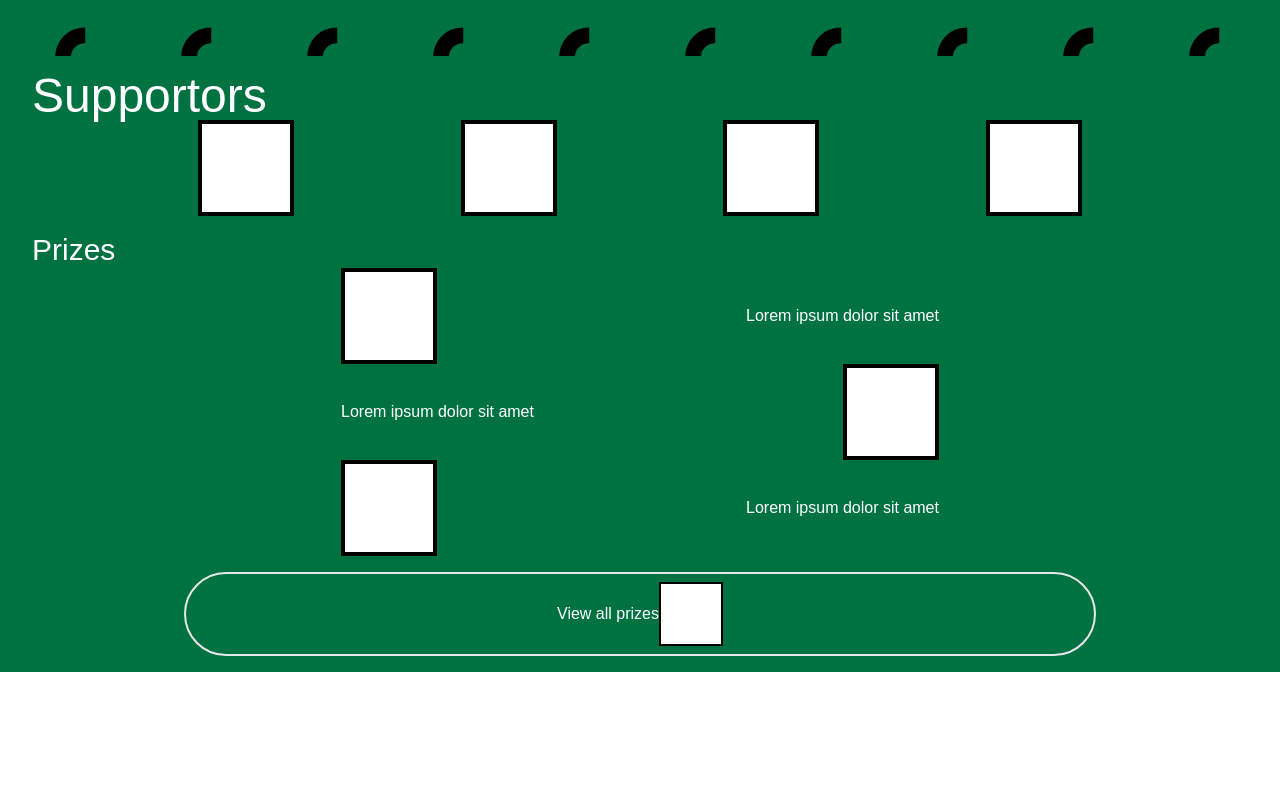
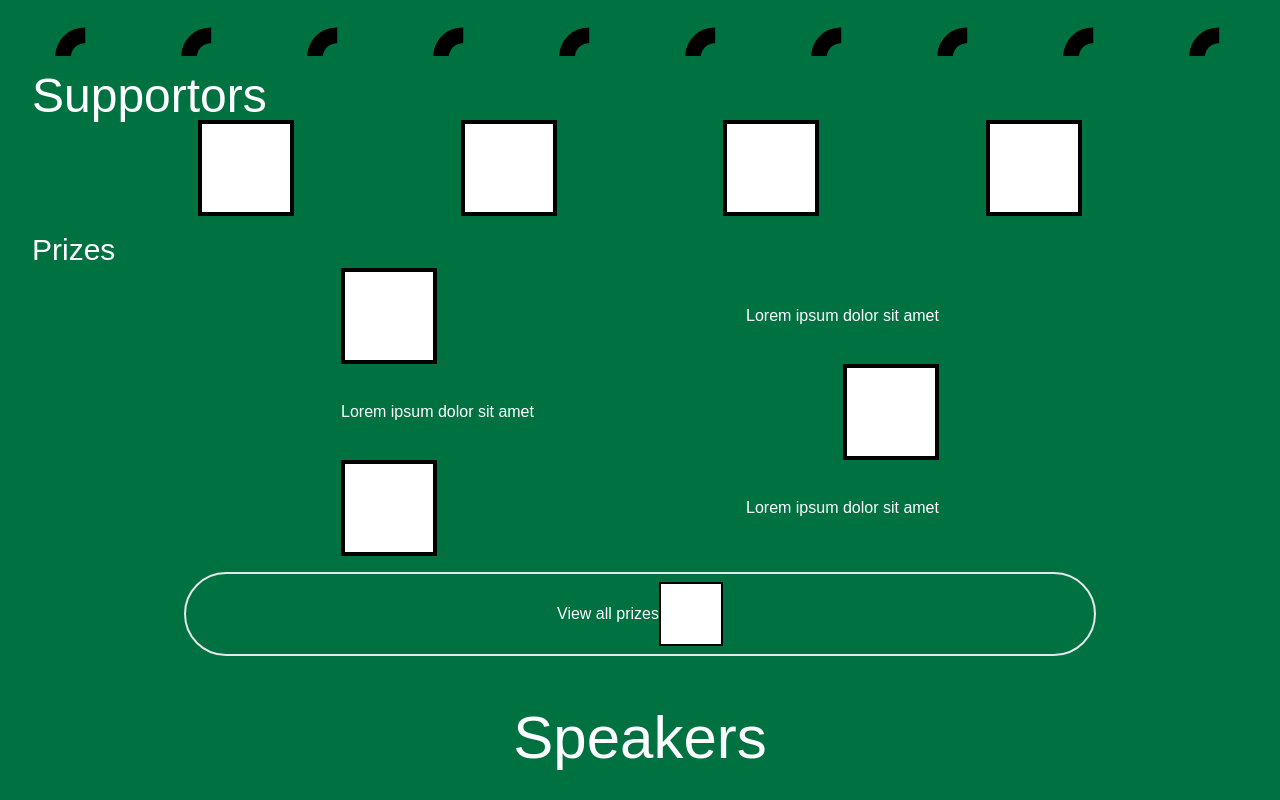
Before and after one commit to ICEFOSS/hackfit, a React (Create React App) app: page / in a window 1280 px wide. Shown: the part 744-1544 px from the top of the page. Before the commit the page ends 1416 px from the top, so only its background shows below. Built offline with nearby package versions, Linux system fonts and the light colour scheme.

Commit message:
init: speaker

```diff
--- a/src/App.js
+++ b/src/App.js
@@ -1,12 +1,14 @@
 import Landing from "./components/landing";
 import Prize from "./components/prizes";
 import Nav from "./components/nav";
+import Speaker from "./components/speaker";
 const App = () => {
   return (
     <div className="font-sans text-white bg-brochgreen">
       <Nav />
       <Landing />
       <Prize />
+      <Speaker />
     </div>
   );
 };
--- /dev/null
+++ b/src/components/speaker.js
@@ -0,0 +1,14 @@
+import Speaker_card from "./speaker_card";
+
+// call speaker card with props
+export default function Speaker() {
+    return (
+        <section>
+            <div className="bg-brochgreen text-white py-8">
+                <h1 className="mx-6 mt-1 font-pixe text-center text-white text-5xl md:text-6xl sm:text-center sm:mx-0">
+                    Speakers
+                </h1>
+            </div>
+        </section>
+    );
+}
--- /dev/null
+++ b/src/components/speaker_card.js
@@ -0,0 +1,16 @@
+export default function Speaker_card(props) {
+  return (
+    <div className="flex flex-col items-center justify-center">
+      <div className="flex flex-col items-center justify-center">
+        <div className="flex flex-col items-center justify-center">
+          <img src={props.speaker.image} className="rounded-full h-48 w-48" />
+          <h1 className="text-2xl text-center">{props.speaker.name}</h1>
+          <h2 className="text-xl text-center">{props.speaker.title}</h2>
+        </div>
+        <div className="flex flex-col items-center justify-center">
+          <p className="text-xl text-center">{props.speaker.bio}</p>
+        </div>
+      </div>
+    </div>
+  );
+}
```
